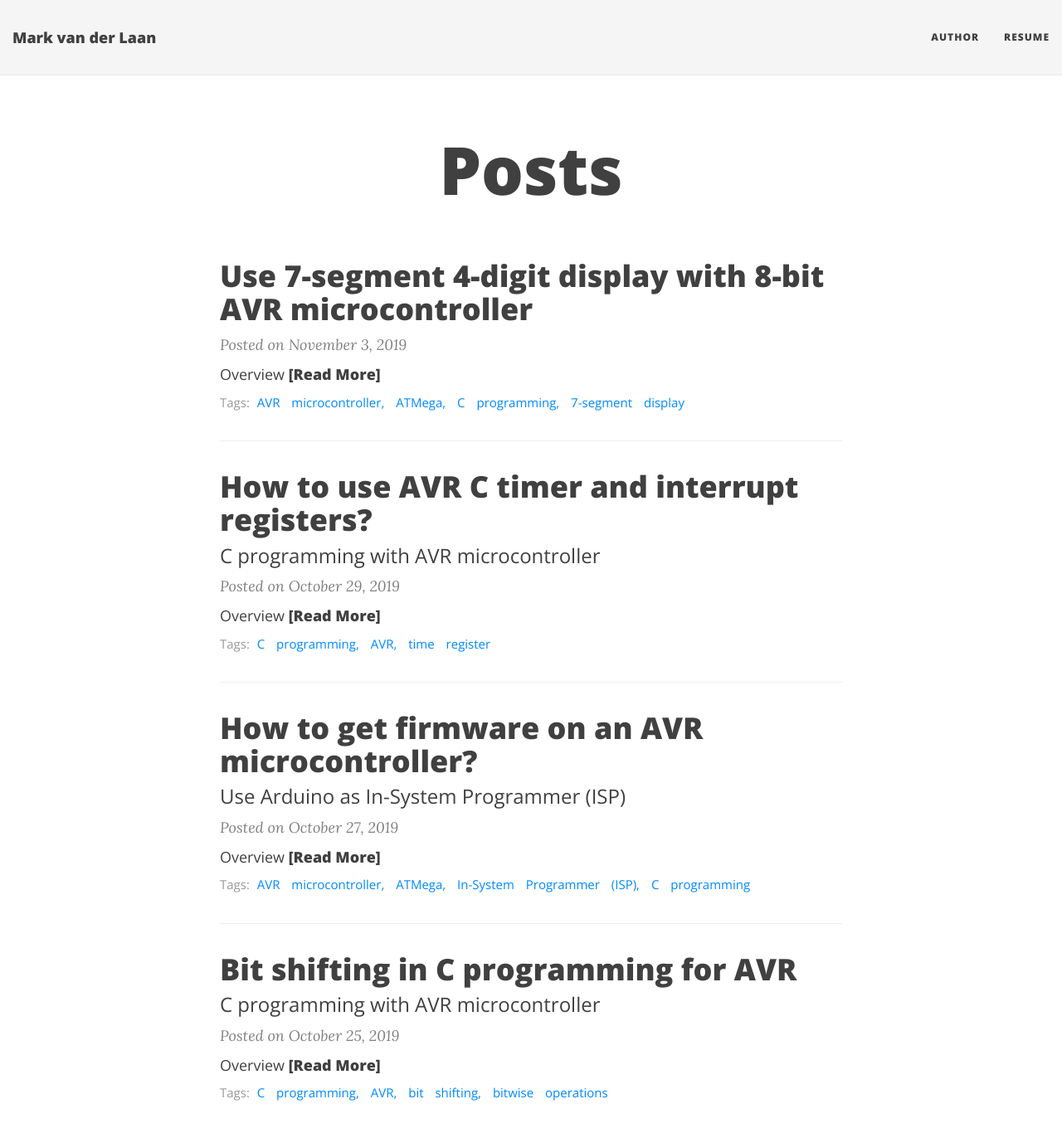
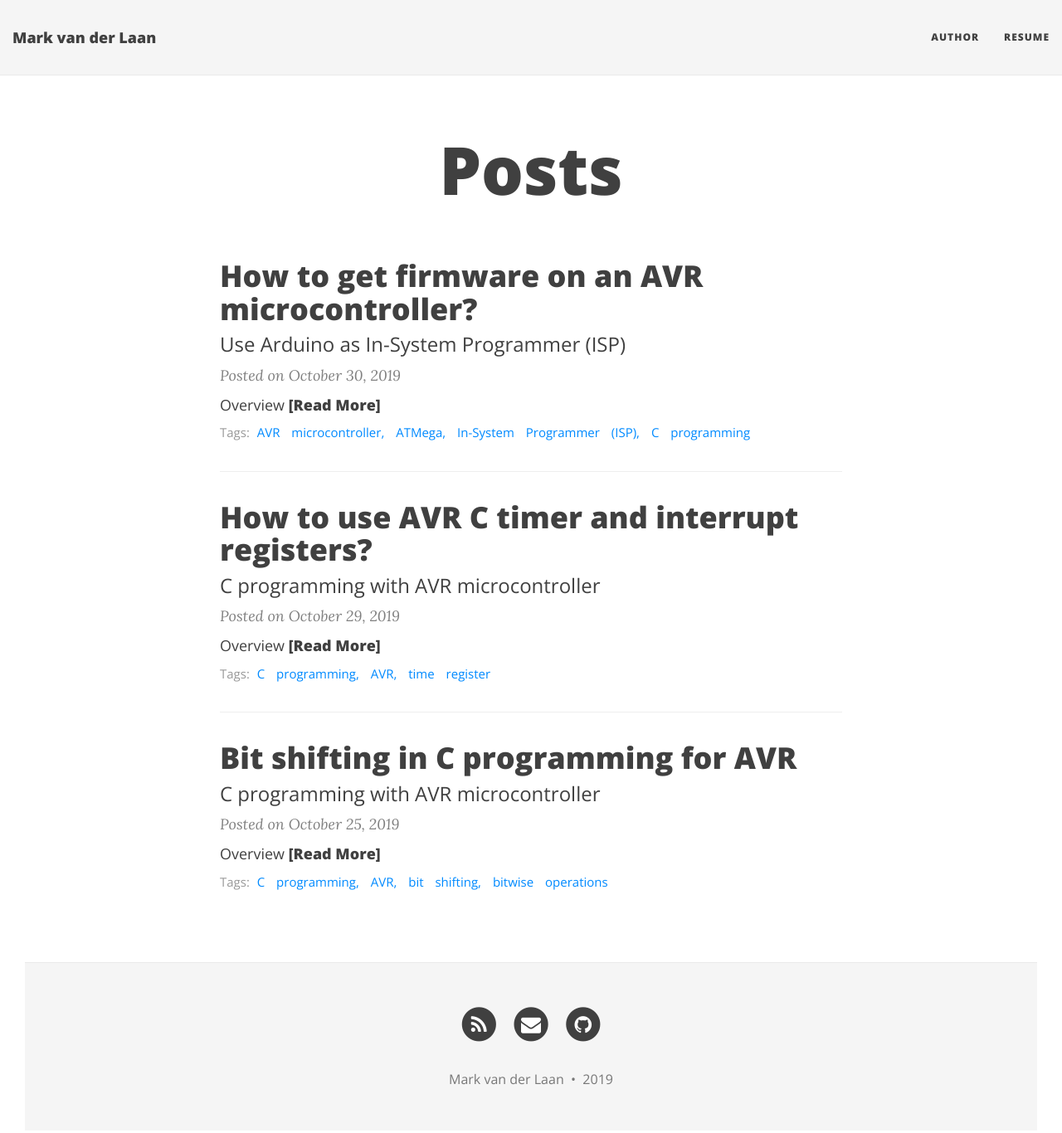
Before and after one commit to markvdlaan93/markvdlaan93.github.io, a Jekyll site: the page built from index.html, in a window 1280 px wide and 1400 px high. Shown: the top 1366 px of the window at 83% size. Built offline with Jekyll 4.4.1, drawn with Linux system fonts in a browser that asks for light colours; nearby versions of some CDN libraries; the list of posts is cut into pages by our own code; part of the change alters nothing that is shown.

Commit message:
Remove post and resort other posts

````diff
--- a/_posts/2019-10-29-avr-c-timer.md
+++ b/_posts/2019-10-29-avr-c-timer.md
@@ -8,7 +8,7 @@ tags: C programming, AVR, time register
 
 ## Overview
 
-In this article, I will explain how to build C programs in which you can control the timer and interrupt registers of an AVR microcontroller. If don't know where to start, I have a tutorial [here]({{ site.baseurl }}{% link _posts/2019-10-27-isp-programmer.md %}) that explains the basics of how to setup a microcontroller and turn on a LED.
+In this article, I will explain how to build C programs in which you can control the timer and interrupt registers of an AVR microcontroller. If don't know where to start, I have a tutorial [here]({{ site.baseurl }}{% link _posts/2019-10-30-isp-programmer.md %}) that explains the basics of how to setup a microcontroller and turn on a LED.
 
 ## Objective
 
--- a/_posts/2019-11-03-seven-segment-four-digit-display.md
+++ /dev/null
@@ -1,93 +0,0 @@
----
-layout: post
-title: Use 7-segment 4-digit display with 8-bit AVR microcontroller
-subtitle:
-image:
-tags: AVR microcontroller, ATMega, C programming, 7-segment display
----
-
-## Overview
-
-![Seven segment four digit breadboard setup](/img/seven_segment_four_digit/atmega328p_seven_segment_four_digit_display.GIF "Seven segment four digit breadboard setup"){:height="50%" width="50%"}
-
-## Prerequisites
-
-## Common anode or cathode display
-
-![Common cathode and common anode 7-segment 4-digit display](/img/seven_segment_four_digit/anode_cathode.png "Seven segment four digit common cathode and common anode"){:height="50%" width="50%"}
-
-## Breadboard setup
-
-## The code
-
-```
-#include <avr/io.h>
-#include <util/delay.h>
-
-void setupIo(){
-  for(int i = 0; i < 5; i++){
-    DDRC |= (1<<i);
-  }
-
-  for(int i = 0; i < 8; i++){
-    DDRD |= (1<<i);
-  }
-}
-
-void resetDisplay(){
-  PORTC &= 0x0;
-  PORTD &= 0x0;
-}
-
-/**
- * Datasheet (very limited, could not find anything else):
- * https://www.aliexpress.com/item/32584341214.html
- */
-int main(void){
-  setupIo();
-
-  while(1) {
-    resetDisplay();
-
-    PORTC |= (1<<PC0);
-
-    PORTD |= (1<<PD1);
-    PORTD |= (1<<PD2);
-
-    _delay_ms(1000);
-    resetDisplay();
-
-    PORTC |= (1<<PC1);
-
-    PORTD |= (1<<PD0);
-    PORTD |= (1<<PD1);
-    PORTD |= (1<<PD6);
-    PORTD |= (1<<PD4);
-    PORTD |= (1<<PD3);
-
-    _delay_ms(1000);
-    resetDisplay();
-
-    PORTC |= (1<<PC2);
-
-    PORTD |= (1<<PD0);
-    PORTD |= (1<<PD1);
-    PORTD |= (1<<PD6);
-    PORTD |= (1<<PD2);
-    PORTD |= (1<<PD3);
-
-    _delay_ms(1000);
-    resetDisplay();
-
-    PORTC |= (1<<PC3);
-
-    PORTD |= (1<<PD5);
-    PORTD |= (1<<PD6);
-    PORTD |= (1<<PD1);
-    PORTD |= (1<<PD2);
-
-    _delay_ms(1000);
-
-  }
-}
-```
````
Also changed, not shown: _posts/2019-10-30-isp-programmer.md (renamed from _posts/2019-10-27-isp-programmer.md), 2 other files.
